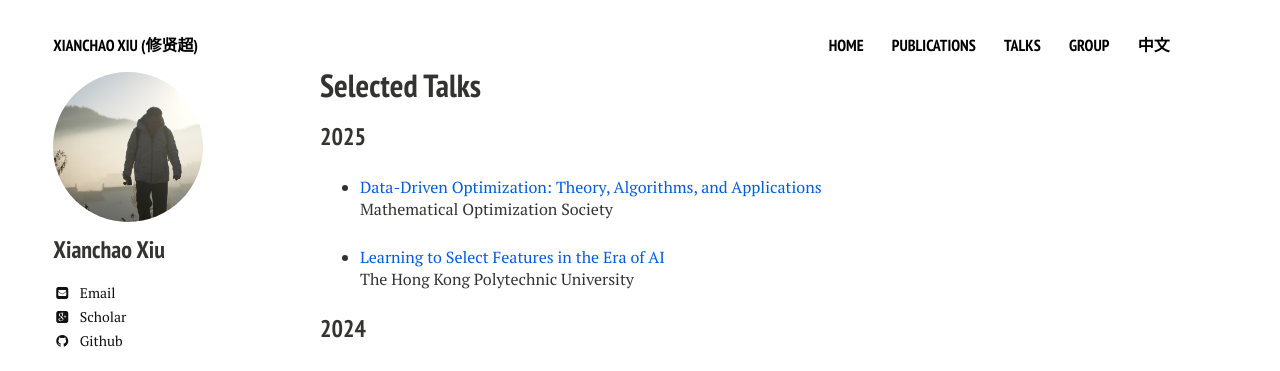
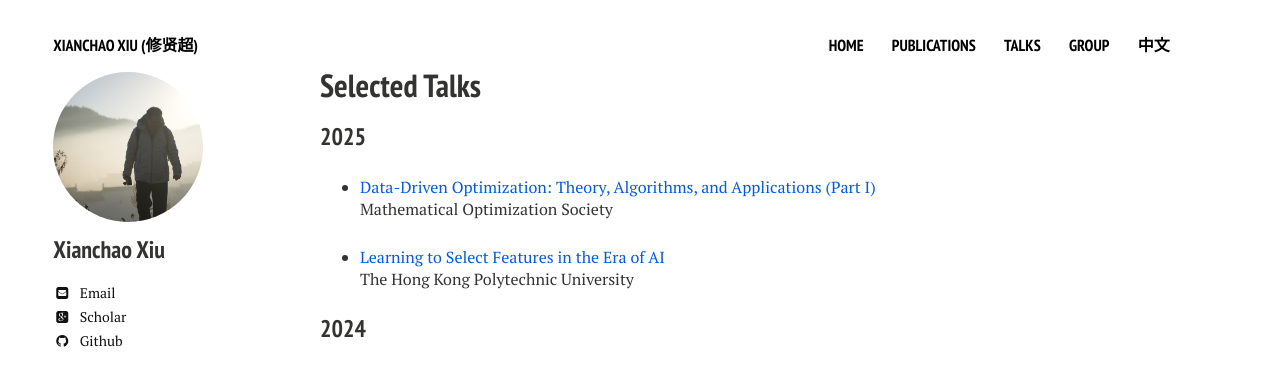
Before and after one commit to xianchaoxiu/xianchaoxiu.github.io, a Jekyll site: the page built from talks/index.md, in a window 1280 px wide. Shown: the top 371 px of the page. Built offline with Jekyll 4.4.1, drawn with Linux system fonts in a browser that asks for light colours; nearby versions of some CDN libraries.

Commit message:
Update index.md

```diff
--- a/talks/index.md
+++ b/talks/index.md
@@ -11,7 +11,7 @@ share: false
 
 ### 2025
 
-* <a href="../talks/2025-MOS.pdf" class="textlink" target="_blank"> Data-Driven Optimization: Theory, Algorithms, and Applications </a> <br>
+* <a href="../talks/2025-MOS.pdf" class="textlink" target="_blank"> Data-Driven Optimization: Theory, Algorithms, and Applications (Part I)</a> <br>
 Mathematical Optimization Society <br>
 
 * <a href="../talks/2025-POLYU.pdf" class="textlink" target="_blank"> Learning to Select Features in the Era of AI </a><br>
```
